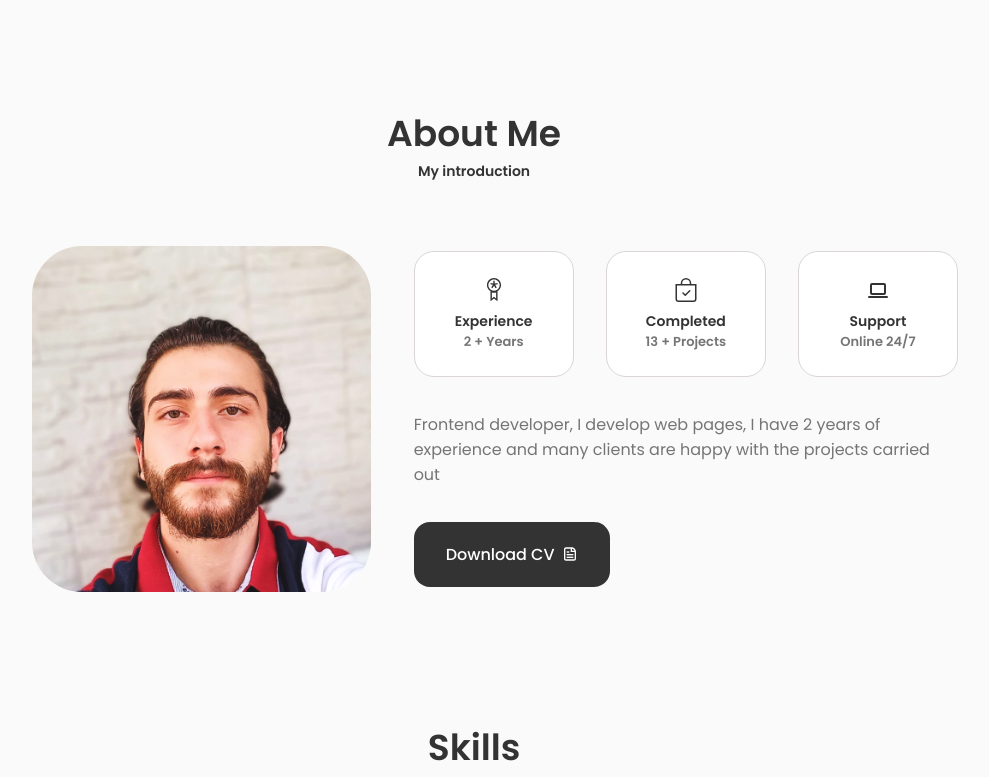
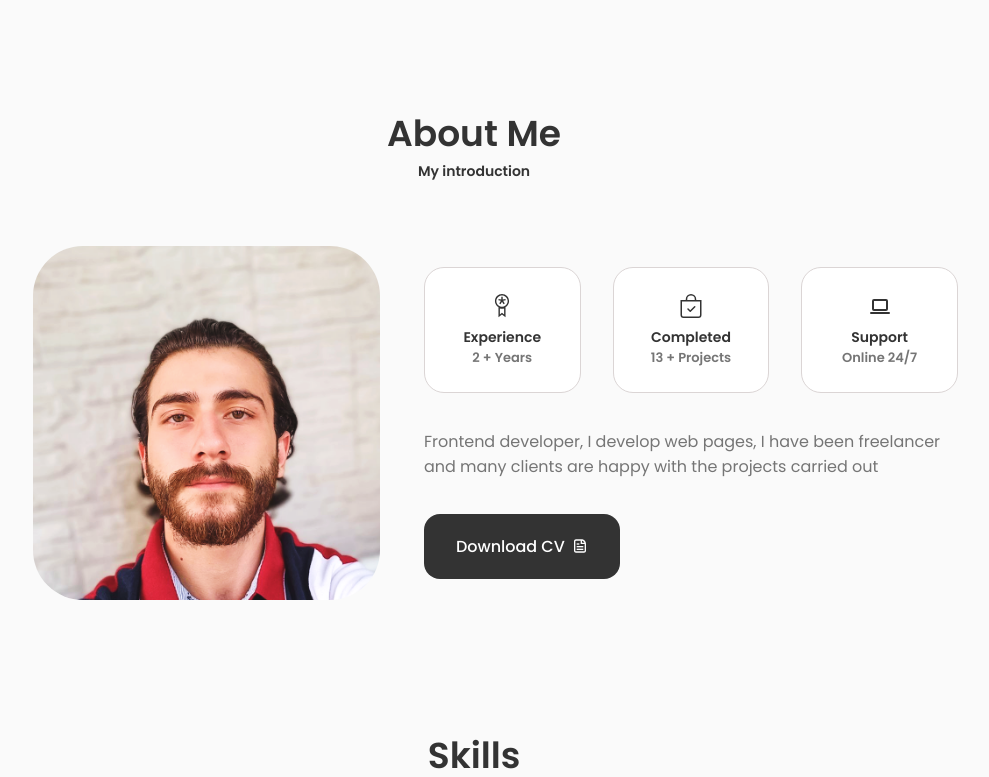
Before and after one commit to Mohammad-Nour-Asma/Portfolio, a React (Create React App) app: page / in a window 1280 px wide. Shown: the part 598-1375 px from the top of the page, without its empty margins (166-1155 px from the left). Built offline with nearby package versions, Linux system fonts and the light colour scheme.

Commit message:
Changing the Cv And edit data from about section

```diff
--- a/src/components/about/AboutData.js
+++ b/src/components/about/AboutData.js
@@ -21,8 +21,7 @@ const AboutData = () => {
         />
       </div>
       <p>
-        Frontend developer, I develop web pages, I have 2 years of experience
-        and many clients are happy with the projects carried out
+        Frontend developer, I develop web pages, I have been freelancer and many clients are happy with the projects carried out
       </p>
       <a
         href="./cv/Mohammad_Nour Asma_Resume.pdf"
```
Also changed, not shown: 1 other file (tests, documents, lock files or other folders).
